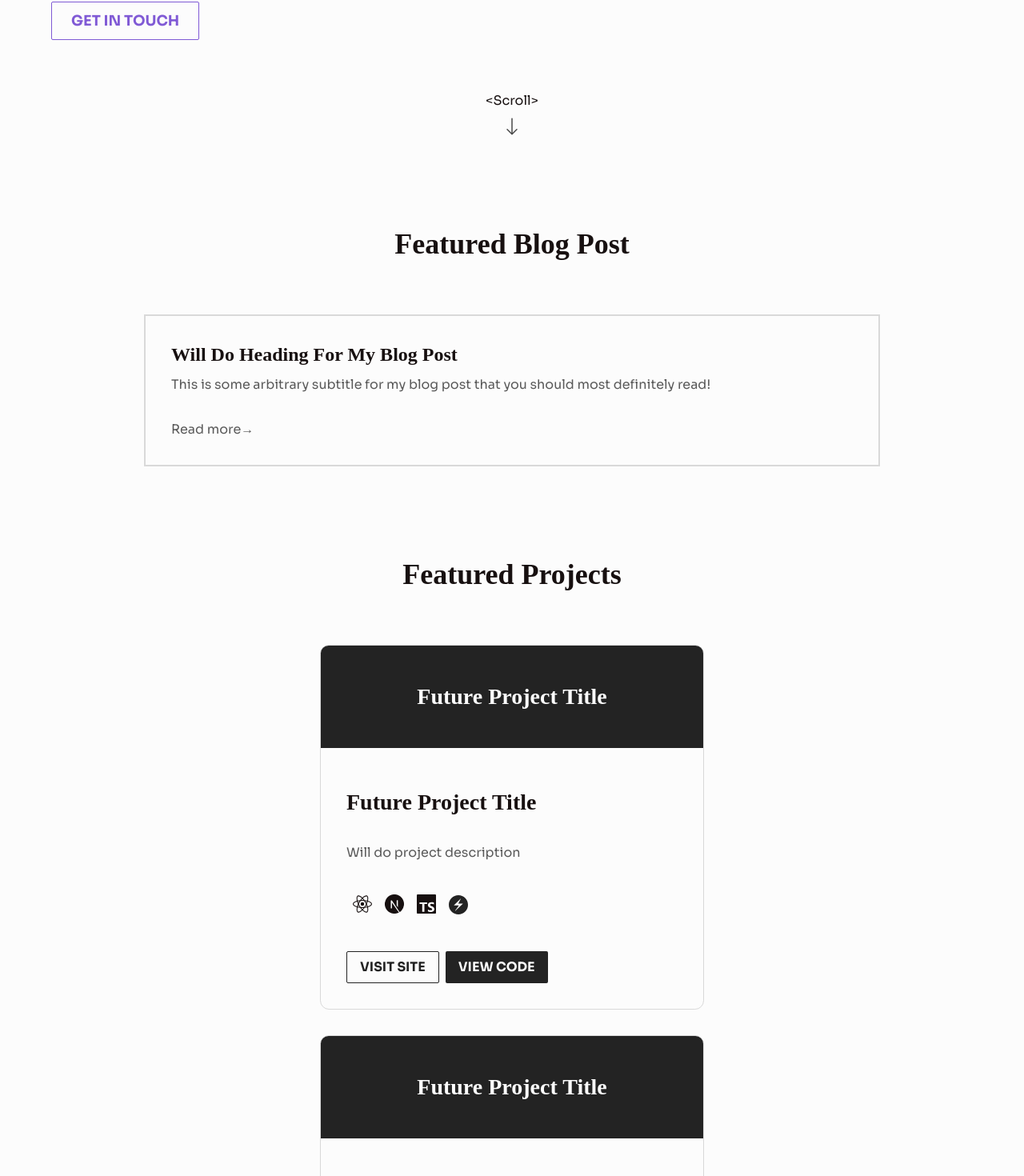
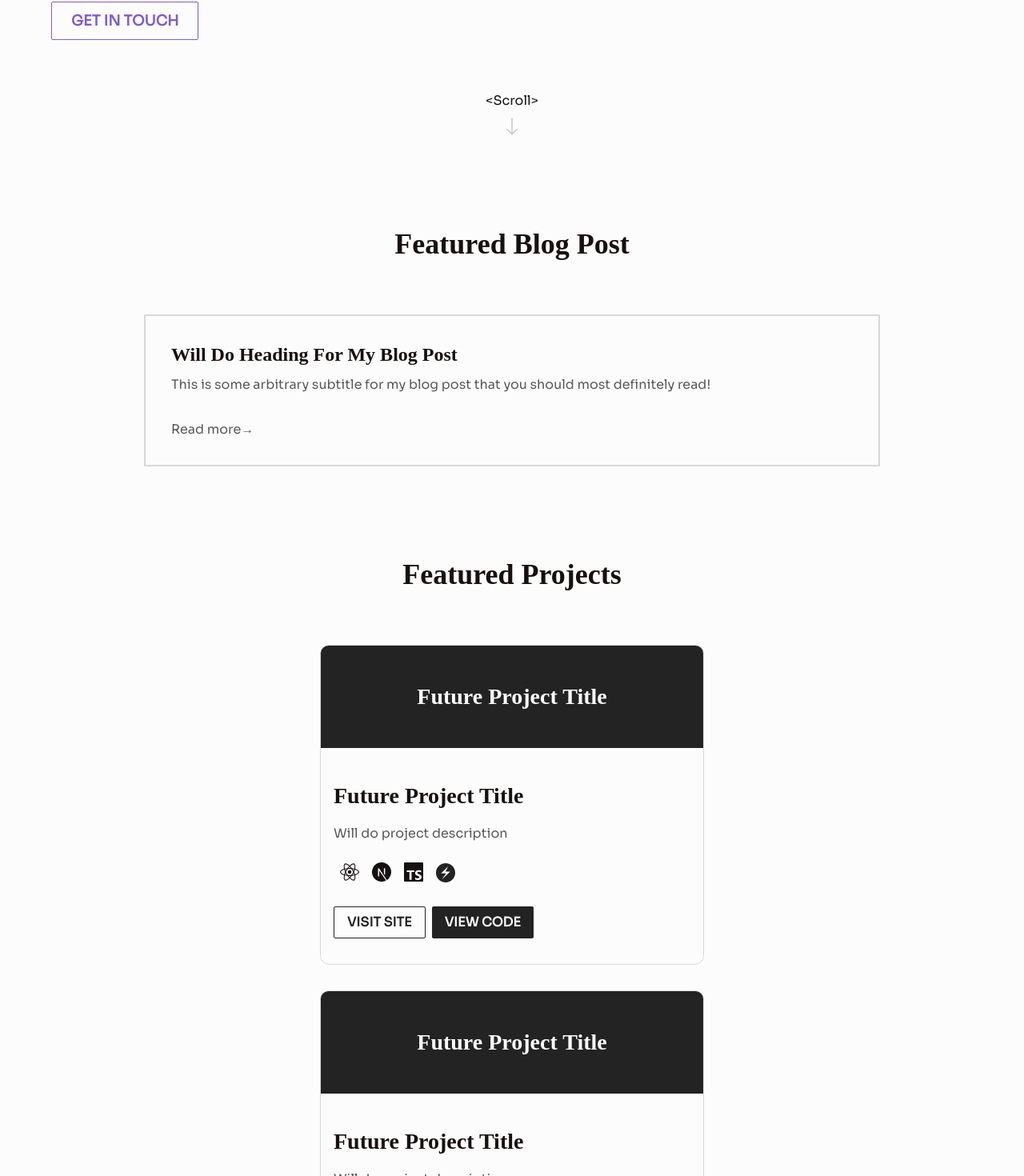
Before and after one commit to vinclou/vinclou-portfolio, a Next.js app: page / in a window 1280 px wide. Shown: the part 768-2238 px from the top of the page at 80% size. Built offline with nearby package versions, Linux system fonts and the light colour scheme; a web font is replaced by a local one.

Commit message:
Add Three Fiber, test 3d graphics

```diff
--- /dev/null
+++ b/components/project-card/index.js
@@ -0,0 +1,93 @@
+import {
+  Heading,
+  Box,
+  Button,
+  Center,
+  List,
+  ListItem,
+  HStack,
+  Icon,
+  VStack,
+  Text
+} from '@chakra-ui/react';
+import { useColorModeSwitcher } from '@/utils/hooks/useColorModeSwitcher';
+
+//TODO: fix color styles, fix button positioning on very tiny phones
+const ProjectCard = ({
+  logo,
+  title,
+  description,
+  tools,
+  live,
+  proto,
+  repo,
+  ...props
+}) => {
+  const { colorDark, colorGrey, colorLight } = useColorModeSwitcher();
+  return (
+    <Box
+      as="li"
+      mb={{ base: '2rem', '2xl': 0 }}
+      mx="1rem"
+      listStyleType="none"
+      border="1px solid"
+      borderRadius="0.7rem"
+      borderColor={colorGrey}
+      w={{ base: '90%', md: '30rem' }}
+      {...props}
+    >
+      <Center
+        borderTopRadius="0.6rem"
+        fill={colorLight}
+        mb="2.5rem"
+        w="100%"
+        h="8rem"
+        bg={colorDark}
+      >
+        {logo ? (
+          logo
+        ) : (
+          <Heading color={colorLight} as="p" variant="h3">
+            {title}
+          </Heading>
+        )}
+      </Center>
+      <VStack px="1rem" align="start" spacing="1rem">
+        <Heading data-testid="project-title" as="h3" variant="h3">
+          {title}
+        </Heading>
+        <Text data-testid="project-description">{description}</Text>
+        <List display="flex" flexDirection="row">
+          {tools.map((tool) => (
+            <ListItem key={tool.id} p="0.5rem">
+              <Icon
+                aria-label={tool.name}
+                transitionDuration="300ms"
+                boxSize="1.5rem"
+                as={tool.icon}
+                _hover={{ fill: tool.color }}
+              />
+            </ListItem>
+          ))}
+        </List>
+        <HStack pb="2rem">
+          {live && (
+            <Button as="a" href={live} variant="primary">
+              Visit Site
+            </Button>
+          )}
+          {proto && (
+            <Button as="a" href={proto} variant="primary">
+              Prototype
+            </Button>
+          )}
+          <Button as="a" href={repo} variant="secondary">
+            View Code
+          </Button>
+        </HStack>
+      </VStack>
+    </Box>
+  );
+};
+
+export { ProjectCard };
--- a/package.json
+++ b/package.json
@@ -40,6 +40,7 @@
     "@fontsource/antic-didone": "^4.5.0",
     "@fontsource/baloo-bhai-2": "^4.5.0",
     "@fontsource/sora": "^4.2.2",
+    "@react-three/fiber": "^7.0.5",
     "framer-motion": "^4",
     "next": "10.x",
     "next-pwa": "^5.2.23",
@@ -47,6 +48,7 @@
     "react": "17.x",
     "react-dom": "17.x",
     "react-icons": "^4.2.0",
+    "three": "^0.130.1",
     "uuid": "^8.3.2"
   },
   "devDependencies": {
--- a/pages/index.js
+++ b/pages/index.js
@@ -1,5 +1,3 @@
-import '@fontsource/sora/400.css';
-import '@fontsource/sora/700.css';
 import NextLink from 'next/link';
 import { Container } from '@/layouts/container';
 import { useScrollPosition } from '@/hooks/useScrollPosition';
@@ -21,6 +19,7 @@ import {
 // import { HeroVisual } from '@/components/svg';
 import { MyTestSvg } from '@/components/svg/myTestSvg';
 import { Subscribe } from '@/components/subscribe/index';
+import { ProjectCard } from '@/components/project-card';
 import { useColorModeSwitcher } from '@/utils/hooks/useColorModeSwitcher';
 import { BsArrowDown } from 'react-icons/bs';
 // data imports
@@ -45,7 +44,7 @@ const Hero = () => {
   const { scrollPos } = useScrollPosition();
 
   return (
-    <Box w={{ base: '90%', '2xl': '100%' }}>
+    <Box w={{ base: '90%', '2xl': '95%' }}>
       <Flex mb="4rem" justify="space-between">
         <Box w={{ base: '100%', xl: '50%' }}>
           <Heading as="h1" mb="1.5rem" variant="h1">
@@ -99,7 +98,7 @@ const ScrollArrow = ({ scrollPos }) => {
         boxSize="1.5em"
         fill={colorDark}
         css={`
-          animation: arrowAnimation 1.5s infinite ease-in-out;
+          animation: arrowAnimation 2s infinite ease-in-out;
           @keyframes arrowAnimation {
             0% {
               opacity: 0;
@@ -173,83 +172,6 @@ const Projects = () => {
     </List>
   );
 };
-//TODO: fix color styles
-const ProjectCard = ({
-  logo,
-  title,
-  description,
-  tools,
-  live,
-  proto,
-  repo,
-  ...props
-}) => {
-  const { colorDark, colorGrey, colorLight } = useColorModeSwitcher();
-  return (
-    <Box
-      as="li"
-      mb={{ base: '2rem', '2xl': 0 }}
-      mx="1rem"
-      listStyleType="none"
-      border="1px solid"
-      borderRadius="0.7rem"
-      borderColor={colorGrey}
-      w={{ base: '90%', md: '30rem' }}
-      {...props}
-    >
-      <Center
-        borderTopRadius="0.6rem"
-        fill={colorLight}
-        mb="3rem"
-        w="100%"
-        h="8rem"
-        bg={colorDark}
-      >
-        {logo ? (
-          logo
-        ) : (
-          <Heading color={colorLight} as="p" variant="h3">
-            {title}
-          </Heading>
-        )}
-      </Center>
-      <VStack px="2rem" align="start" spacing="2rem">
-        <Heading data-testid="project-title" as="h3" variant="h3">
-          {title}
-        </Heading>
-        <Text data-testid="project-description">{description}</Text>
-        <List display="flex" flexDirection="row">
-          {tools.map((tool) => (
-            <ListItem key={tool.id} p="0.5rem">
-              <Icon
-                aria-label={tool.name}
-                transitionDuration="300ms"
-                boxSize="1.5rem"
-                as={tool.icon}
-                _hover={{ fill: tool.color }}
-              />
-            </ListItem>
-          ))}
-        </List>
-        <HStack pb="2rem">
-          {live && (
-            <Button as="a" href={live} variant="primary">
-              Visit Site
-            </Button>
-          )}
-          {proto && (
-            <Button as="a" href={proto} variant="primary">
-              Prototype
-            </Button>
-          )}
-          <Button as="a" href={repo} variant="secondary">
-            View Code
-          </Button>
-        </HStack>
-      </VStack>
-    </Box>
-  );
-};
 
 //TODO make it a standalone component/file
 export const ArticleCard = () => {
```
Also changed, not shown: pages/projects.js (added, +76 -0 lines), 1 other file (tests, documents, lock files or other folders).
